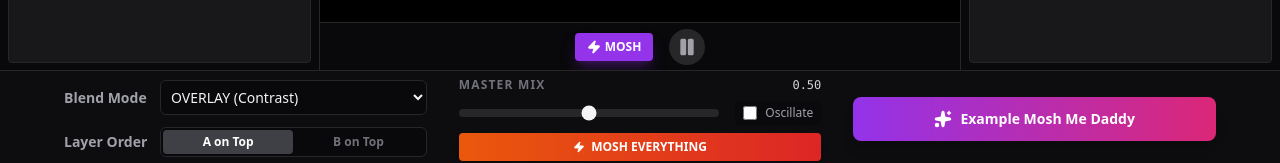
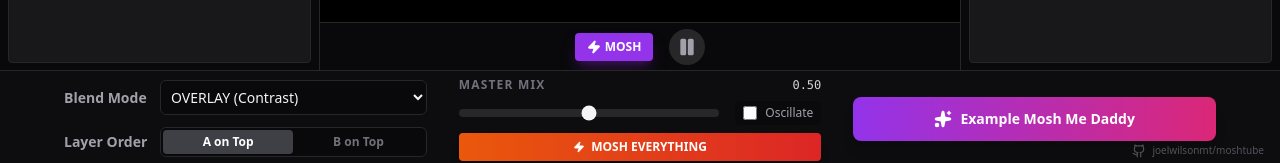
Before and after one commit to joelwilsonmt/moshtube, a React (Vite) app: page / in a window 1280 px wide. Shown: the part 634-797 px from the top of the page. Built offline with nearby package versions, Linux system fonts and the light colour scheme.

Commit message:
feat: adds favicon and github link

```diff
--- a/index.html
+++ b/index.html
@@ -3,6 +3,7 @@
   <head>
     <meta charset="UTF-8" />
     <meta name="viewport" content="width=device-width, initial-scale=1.0" />
+    <link rel="icon" type="image/svg+xml" href="/favicon.svg" />
     <title>Moshtube</title>
   </head>
   <body>
--- a/src/components/Dashboard.tsx
+++ b/src/components/Dashboard.tsx
@@ -5,7 +5,7 @@ import { VideoControlPanel } from './VideoControlPanel'
 import { Stage } from './Stage'
 import { BlendModeSchema } from '../store/schema'
 import { Slider, Label } from './ui/core'
-import { Play, Pause, Maximize, Minimize, Zap, Sparkles } from 'lucide-react'
+import { Play, Pause, Maximize, Minimize, Zap, Sparkles, Github } from 'lucide-react'
 import { moshGlobal, moshMeDaddy, moshEverything } from '../utils/mosh'
 
 import { HiddenPlayer } from './HiddenPlayer'
@@ -188,7 +188,7 @@ export function Dashboard() {
       </div>
 
       {/* Bottom Master Controls */}
-      <footer className="h-24 border-t border-zinc-800 px-6 shrink-0 bg-zinc-900/30 flex items-center">
+      <footer className="relative h-24 border-t border-zinc-800 px-6 shrink-0 bg-zinc-900/30 flex items-center">
         <div className="grid grid-cols-3 gap-8 w-full max-w-6xl mx-auto items-center">
 
             <div className="flex flex-col gap-3">
@@ -278,6 +278,16 @@ export function Dashboard() {
                  </button>
             </div>
         </div>
+
+        <a
+            href="https://github.com/joelwilsonmt/moshtube"
+            target="_blank"
+            rel="noopener noreferrer"
+            className="absolute bottom-2 right-4 flex items-center gap-1.5 text-zinc-600 hover:text-zinc-400 transition-colors group"
+        >
+            <Github size={14} />
+            <span className="text-[10px] font-medium group-hover:underline">joelwilsonmt/moshtube</span>
+        </a>
       </footer>
     </div>
   )
```
Also changed, not shown: public/favicon.svg (added).
